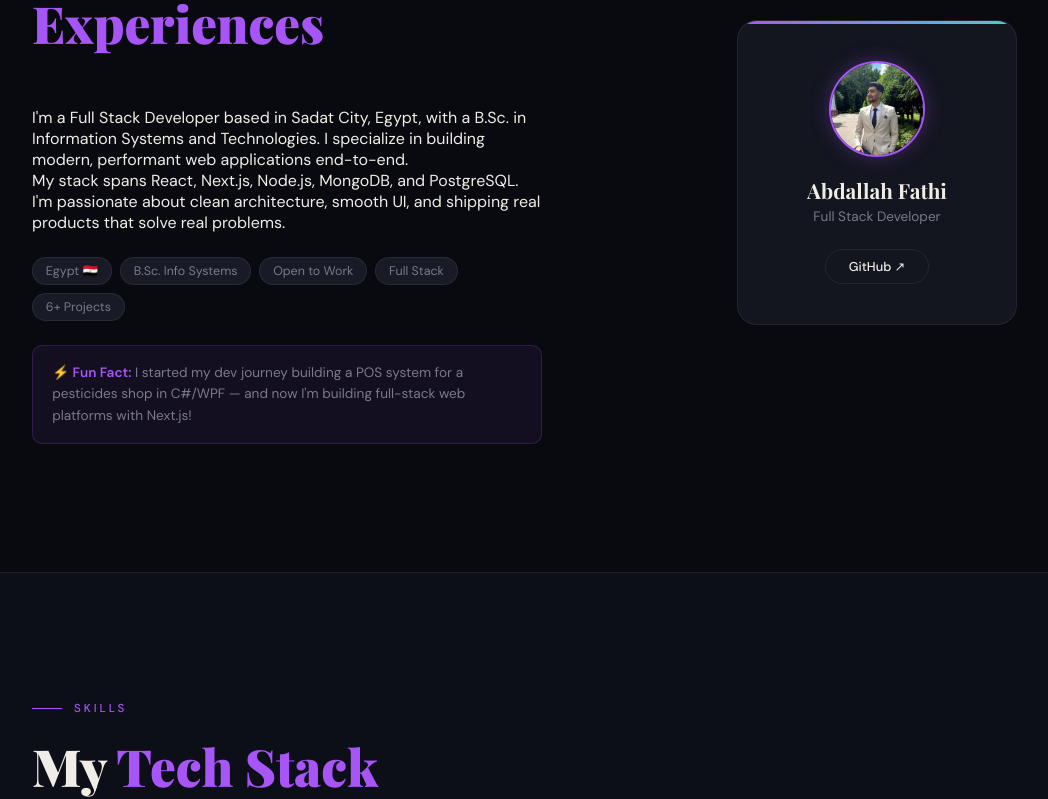
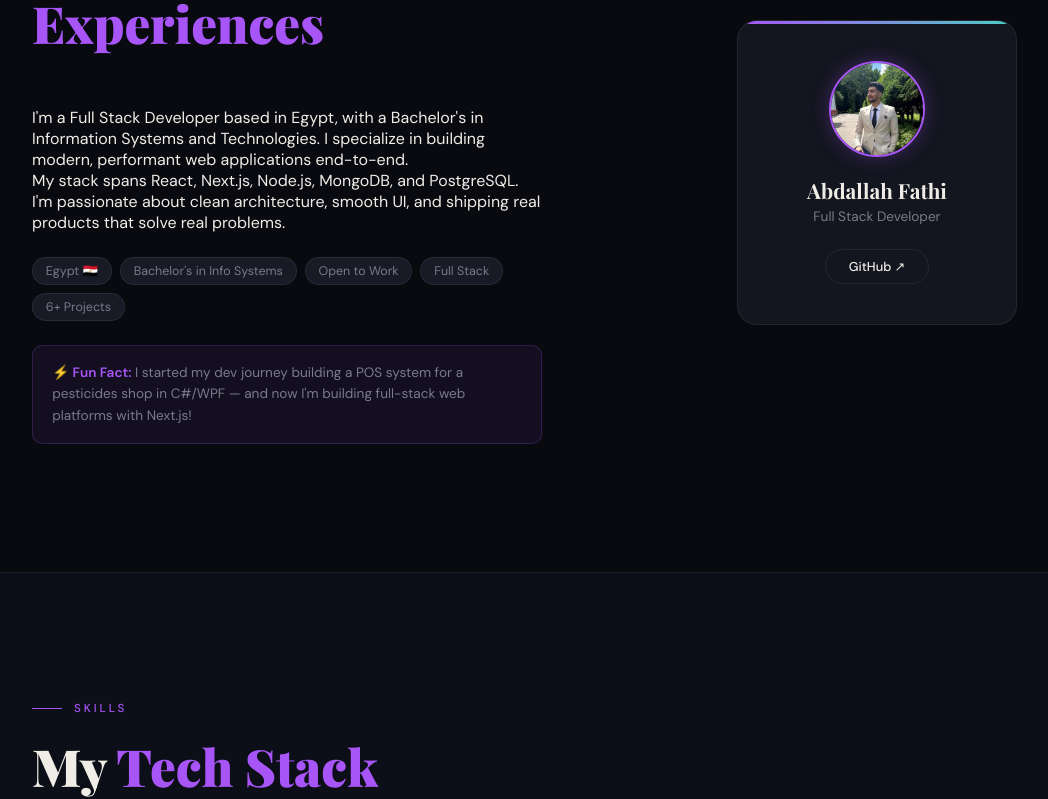
Before and after one commit to Abdallahfathii/portfolio, a React (Vite) app: page / in a window 1280 px wide. Shown: the part 1046-1845 px from the top of the page, without its empty margins (58-1106 px from the left). Built offline with nearby package versions, Linux system fonts and the light colour scheme; a web font is replaced by a local one.

Commit message:
Update About and Contact components

```diff
--- a/src/components/About.jsx
+++ b/src/components/About.jsx
@@ -12,14 +12,14 @@ export default function About() {
             Crafting Digital <em>Experiences</em>
           </h2>
           <p className="rv d2">
-            I'm a Full Stack Developer based in Sadat City, Egypt, with a B.Sc. in Information Systems and Technologies. I specialize in building modern, performant web applications end-to-end.
+            I'm a Full Stack Developer based in Egypt, with a Bachelor's in Information Systems and Technologies. I specialize in building modern, performant web applications end-to-end.
           </p>
           <p className="rv d3">
             My stack spans React, Next.js, Node.js, MongoDB, and PostgreSQL. I'm passionate about clean architecture, smooth UI, and shipping real products that solve real problems.
           </p>
           <div className="skill-tags rv d4">
             <span className="tag">Egypt 🇪🇬</span>
-            <span className="tag">B.Sc. Info Systems</span>
+            <span className="tag">Bachelor's in Info Systems</span>
             <span className="tag">Open to Work</span>
             <span className="tag">Full Stack</span>
             <span className="tag">6+ Projects</span>
--- a/src/components/Contact.jsx
+++ b/src/components/Contact.jsx
@@ -69,12 +69,20 @@ export default function Contact() {
             >
               💻 GitHub
             </a>
-            <a href="#" className="social-link">
+            <a href="https://www.linkedin.com/in/abdallah-fathy-52445b314/"
+              target="_blank"
+              rel="noopener noreferrer"
+              className="social-link">
               💼 LinkedIn
             </a>
-            <a href="#" className="social-link">
-              🐦 Twitter
+            <a href="https://web.whatsapp.com/send?phone=+201055978799"
+
+              target="_blank"
+              rel="noopener noreferrer"
+              className="social-link">
+              📱 WhatsApp
             </a>
+
           </div>
           <div className="cta-bar">
             <button className="btn-gold" onClick={copyEmail} style={{ fontSize: ".9rem" }}>
```
